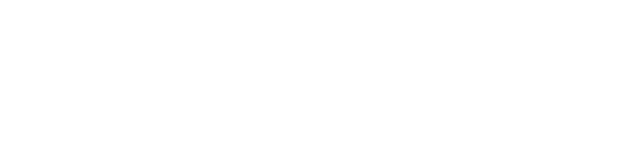
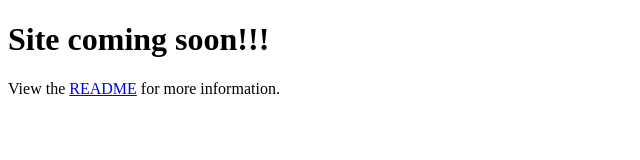
Before and after one commit to Lateralus138/TheFluxApex.github.io, a plain HTML site: page index.html in a window 1280 px wide. Shown: the whole page, without its empty margins (0-640 px from the left). Drawn offline with Linux system fonts and the light colour scheme.

Commit message:
Updated main site index

```diff
--- a/index.html
+++ b/index.html
@@ -6,5 +6,9 @@
 </head>
 
 <body>
+<div id="placeholder">
+  <h1>Site coming soon&#33;&#33;&#33;</h1>
+  <p>View the <a href="https://github.com/Lateralus138/TheFluxApex/blob/master/README.md" target="_blank">README</a> for more information&#46;</p>
+</div>
 </body>
 </html>
```
